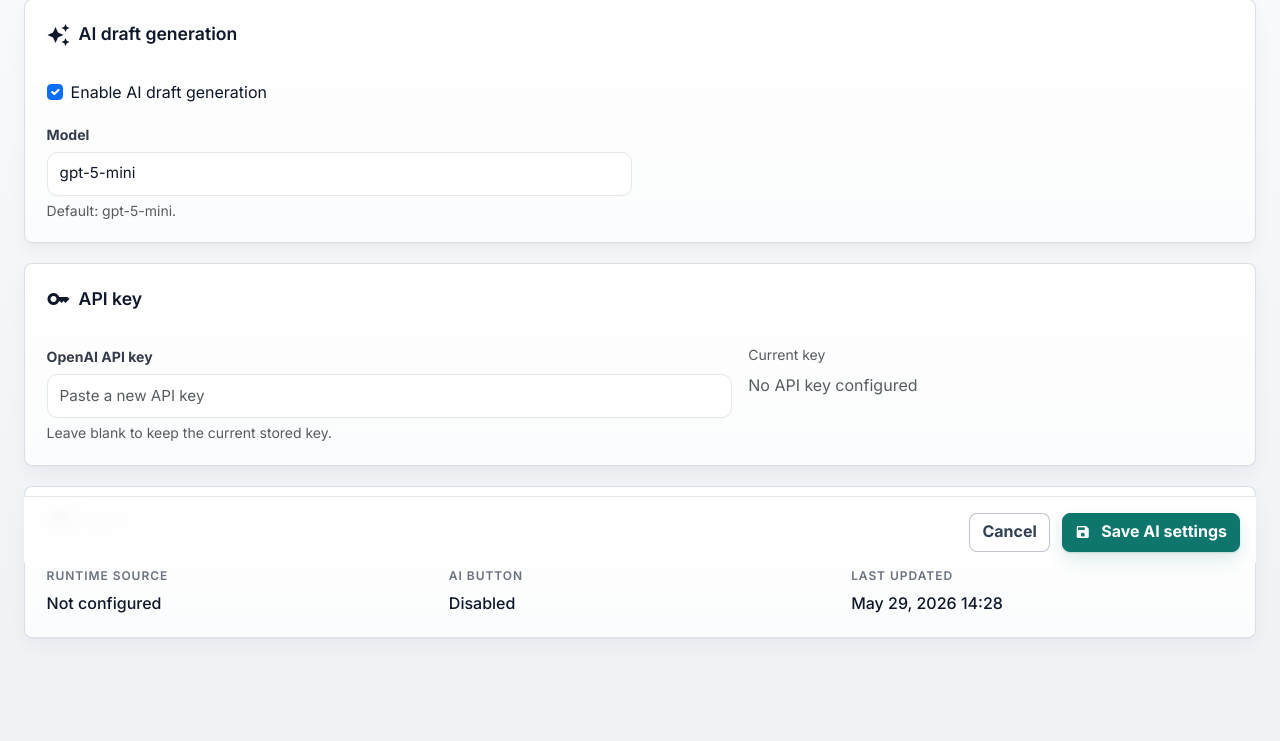
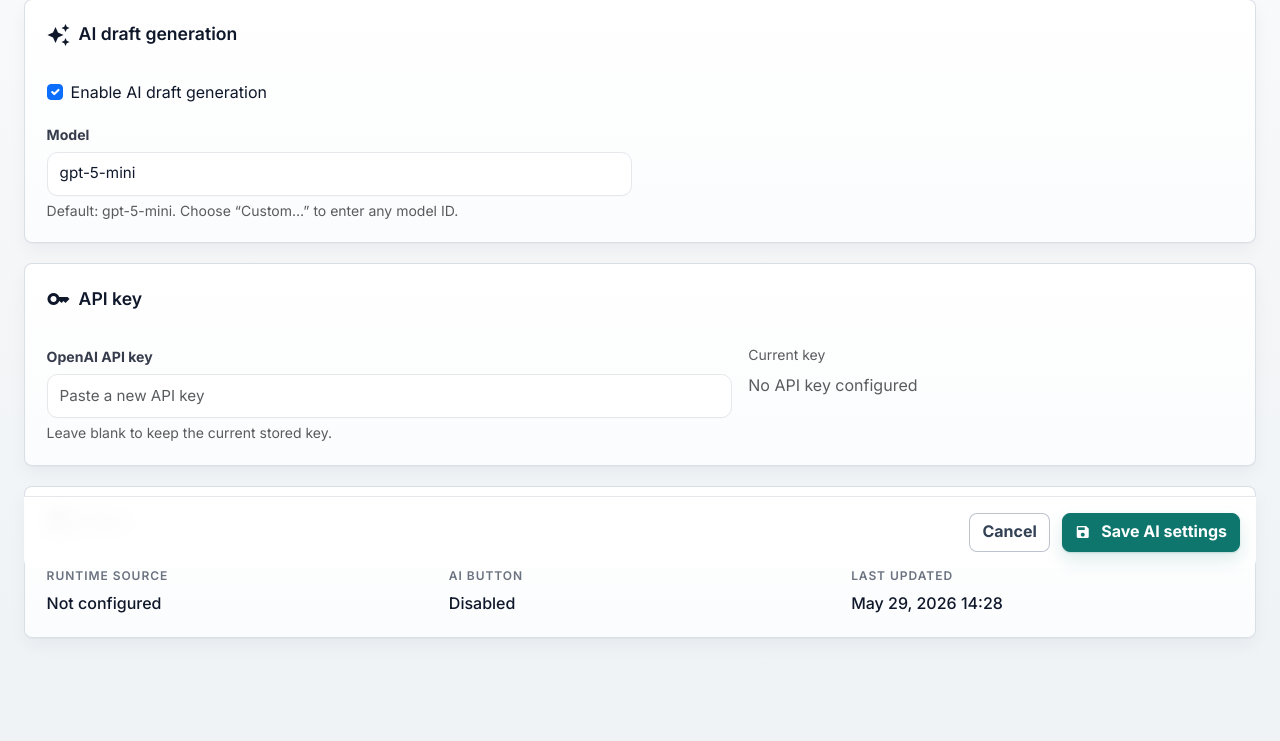
Before and after one commit to itzpraveen/waterlab, a Django app: page /ai-settings/ in a window 1280 px wide. Shown: the part 232-973 px from the top of the page. Run offline with Django 5.2, Linux system fonts and the light colour scheme; the visitor is signed in with stand-in values (Sample User, id 1); data comes from the database, SQL or seed files in the repository; parts of the project's set-up code (start-up, migrations or seed data) failed here and were passed over.

Commit message:
AI report always generates fresh + model selector
- The "AI report" button now always drafts fresh remarks via the model
  (in the background), independent of the consultant's saved review, so it
  always reflects AI output and includes the Malayalam page. Previously it
  reused any existing saved review, which surfaced manual/English-only
  content with no Malayalam page.
- Add a model dropdown (gpt-5, gpt-5-mini, gpt-4.1, gpt-4o-mini) with a
  "Custom…" option that reveals a free-text field, replacing the bare text
  input on the AI settings page.

Co-Authored-By: Claude Opus 4.8 <noreply@anthropic.com>

```diff
--- a/core/forms.py
+++ b/core/forms.py
@@ -649,6 +649,9 @@ class LabProfileForm(forms.ModelForm):
 
 
 class AISettingsForm(forms.ModelForm):
+    MODEL_PRESETS = ['gpt-5', 'gpt-5-mini', 'gpt-4.1', 'gpt-4o-mini']
+    CUSTOM_CHOICE = '__custom__'
+
     api_key = forms.CharField(
         label='OpenAI API key',
         required=False,
@@ -664,6 +667,11 @@ class AISettingsForm(forms.ModelForm):
         required=False,
         widget=forms.CheckboxInput(attrs={'class': 'form-check-input'}),
     )
+    model_choice = forms.ChoiceField(
+        label='Model',
+        required=False,
+        widget=forms.Select(attrs={'class': 'form-select', 'id': 'id_model_choice'}),
+    )
 
     class Meta:
         model = AISettings
@@ -672,16 +680,44 @@ class AISettingsForm(forms.ModelForm):
             'is_enabled': forms.CheckboxInput(attrs={'class': 'form-check-input'}),
             'model_name': forms.TextInput(attrs={
                 'class': 'form-control',
-                'placeholder': 'gpt-5-mini',
+                'placeholder': 'e.g. gpt-5',
+                'id': 'id_model_name',
             }),
         }
         labels = {
             'is_enabled': 'Enable AI draft generation',
-            'model_name': 'Model',
+            'model_name': 'Custom model',
         }
 
+    def __init__(self, *args, **kwargs):
+        super().__init__(*args, **kwargs)
+        self.fields['model_choice'].choices = (
+            [(name, name) for name in self.MODEL_PRESETS]
+            + [(self.CUSTOM_CHOICE, 'Custom…')]
+        )
+        self.fields['model_name'].required = False
+        current = (getattr(self.instance, 'model_name', '') or '').strip()
+        if self.is_bound:
+            return
+        if current in self.MODEL_PRESETS:
+            self.fields['model_choice'].initial = current
+        elif current:
+            self.fields['model_choice'].initial = self.CUSTOM_CHOICE
+        else:
+            self.fields['model_choice'].initial = self.MODEL_PRESETS[0]
+
+    def clean(self):
+        cleaned = super().clean()
+        choice = (cleaned.get('model_choice') or '').strip()
+        typed = (cleaned.get('model_name') or '').strip()
+        if choice and choice != self.CUSTOM_CHOICE:
+            cleaned['model_name'] = choice
+        else:
+            cleaned['model_name'] = typed or 'gpt-5-mini'
+        return cleaned
+
     def clean_model_name(self):
-        return (self.cleaned_data.get('model_name') or 'gpt-5-mini').strip()
+        return (self.cleaned_data.get('model_name') or '').strip()
 
     def save(self, commit=True):
         instance = super().save(commit=False)
--- a/core/templates/core/ai_settings_form.html
+++ b/core/templates/core/ai_settings_form.html
@@ -38,10 +38,15 @@
                 {% if form.is_enabled.errors %}<div class="invalid-feedback d-block small">{{ form.is_enabled.errors.0 }}</div>{% endif %}
             </div>
             <div class="col-md-6">
-                <label for="{{ form.model_name.id_for_label }}" class="form-label">Model</label>
-                {{ form.model_name }}
-                {% if form.model_name.errors %}<div class="invalid-feedback d-block small">{{ form.model_name.errors.0 }}</div>{% endif %}
-                <div class="form-text">Default: gpt-5-mini.</div>
+                <label for="{{ form.model_choice.id_for_label }}" class="form-label">Model</label>
+                {{ form.model_choice }}
+                {% if form.model_choice.errors %}<div class="invalid-feedback d-block small">{{ form.model_choice.errors.0 }}</div>{% endif %}
+                <div class="mt-2{% if form.model_choice.value != '__custom__' %} d-none{% endif %}" id="custom-model-wrap">
+                    <label for="{{ form.model_name.id_for_label }}" class="form-label small">Custom model ID</label>
+                    {{ form.model_name }}
+                    {% if form.model_name.errors %}<div class="invalid-feedback d-block small">{{ form.model_name.errors.0 }}</div>{% endif %}
+                </div>
+                <div class="form-text">Default: gpt-5-mini. Choose “Custom…” to enter any model ID.</div>
             </div>
         </div>
     </div>
@@ -109,4 +114,15 @@
         </button>
     </div>
 </form>
+
+<script>
+(function () {
+  var sel = document.getElementById('id_model_choice');
+  var wrap = document.getElementById('custom-model-wrap');
+  if (!sel || !wrap) { return; }
+  function sync() { wrap.classList.toggle('d-none', sel.value !== '__custom__'); }
+  sel.addEventListener('change', sync);
+  sync();
+})();
+</script>
 {% endblock %}
```
Also changed, not shown: core/views_reports.py (+2 -10 lines).
